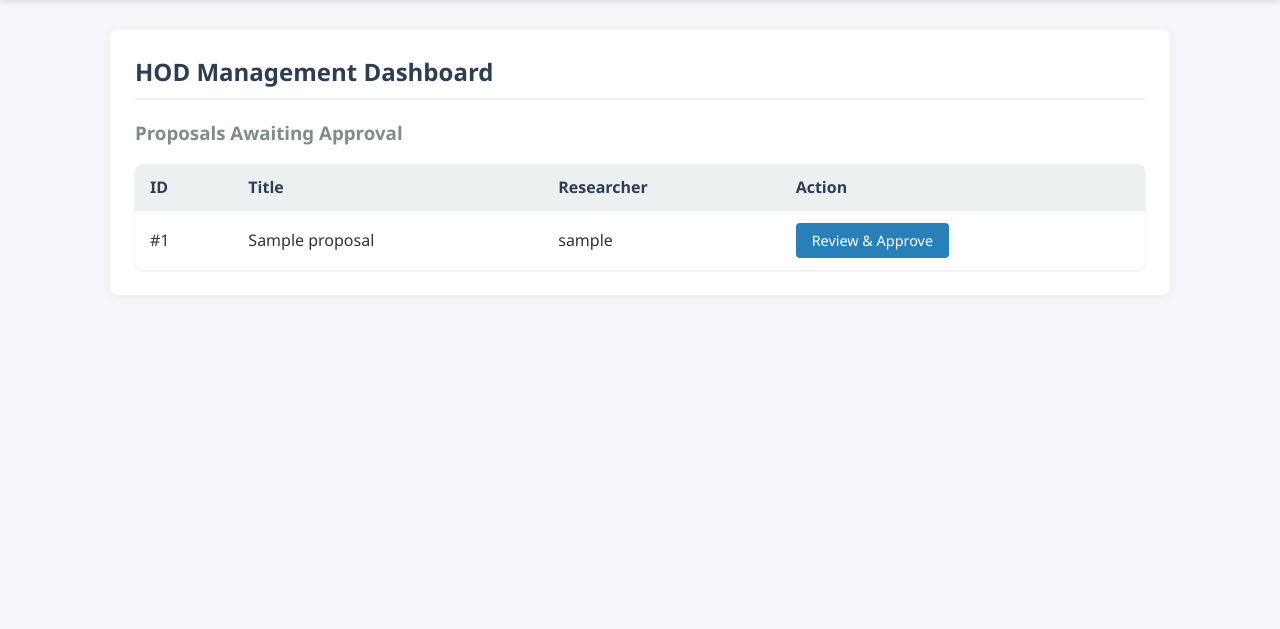
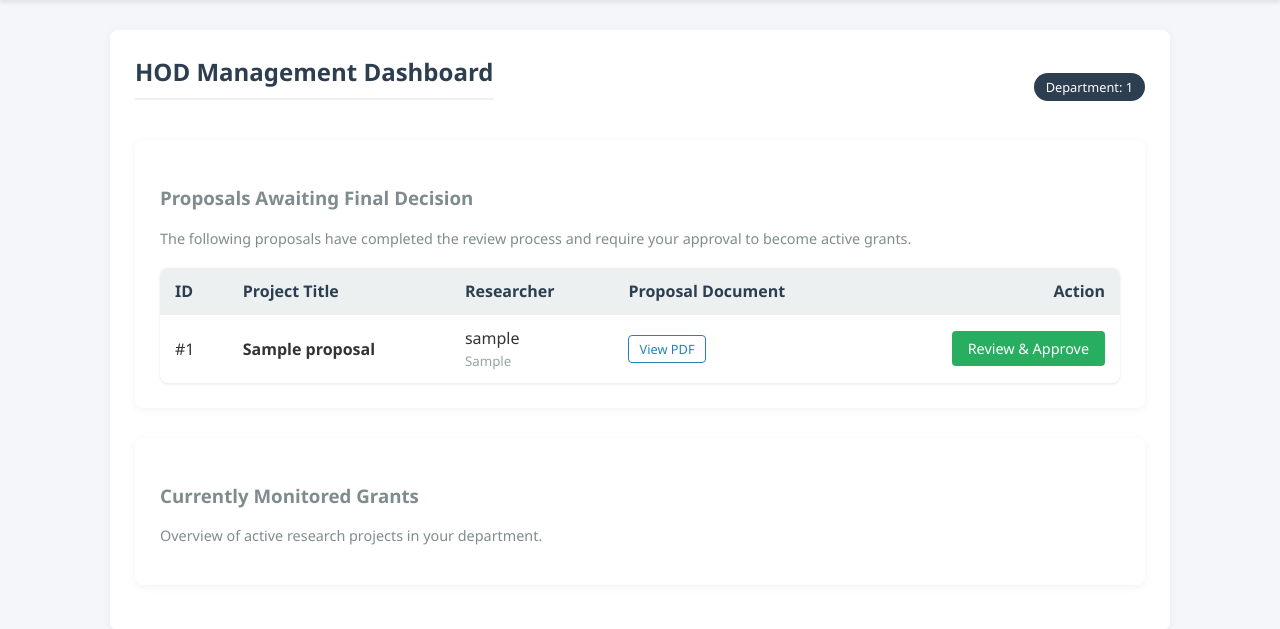
Before and after one commit to MrMinton/Research-Grant-Management-System, a Django app: template rgms_config/templates/grants/hod_dashboard.html in a window 1280 px wide. Shown: the part 60-689 px from the top of the page. Run offline with Django 5.2, Linux system fonts and the light colour scheme; the template is opened without the code that fills it: values that come from a table or form of the project are taken from there, others are empty; a user stored in the database is signed in; tables that the repository leaves empty hold one stand-in row (values such as "Sample post").

Commit message:
Made a change to proposal model

```diff
--- a/rgms_config/grants/models.py
+++ b/rgms_config/grants/models.py
@@ -4,6 +4,7 @@ from users.models import Researcher, Reviewer, HOD, User
 class Proposal(models.Model):
     proposalID = models.AutoField(primary_key=True)
     title = models.CharField(max_length=255)
+    pdf_file = models.FileField(upload_to='proposals/pdfs/', null=True, blank=True)
     submissionDate = models.DateField(auto_now_add=True)
     status = models.CharField(max_length=50, default='Draft')
     version = models.FloatField(default=1.0)
--- a/rgms_config/rgms_config/settings.py
+++ b/rgms_config/rgms_config/settings.py
@@ -11,10 +11,13 @@ https://docs.djangoproject.com/en/6.0/ref/settings/
 """
 
 from pathlib import Path
+import os
 
 # Build paths inside the project like this: BASE_DIR / 'subdir'.
 BASE_DIR = Path(__file__).resolve().parent.parent
 
+MEDIA_URL = '/media/'
+MEDIA_ROOT = os.path.join(BASE_DIR, 'media')
 
 # Quick-start development settings - unsuitable for production
 # See https://docs.djangoproject.com/en/6.0/howto/deployment/checklist/
--- a/rgms_config/rgms_config/urls.py
+++ b/rgms_config/rgms_config/urls.py
@@ -19,6 +19,8 @@ from django.urls import path
 from django.contrib.auth import views as auth_views # Django's built-in auth views
 from users import views as user_views # Your User views
 from grants import views as grant_views # Your Grant views
+from django.conf import settings
+from django.conf.urls.static import static
 
 urlpatterns = [
     path('admin/', admin.site.urls),
@@ -52,3 +54,6 @@ urlpatterns = [
 	path('hod/dashboard/', grant_views.hod_dashboard, name='hod_dashboard'),
     path('hod/approve/<int:proposal_id>/', grant_views.approve_proposal, name='approve_proposal'),
 ]
+
+if settings.DEBUG:
+    urlpatterns += static(settings.MEDIA_URL, document_root=settings.MEDIA_ROOT)
--- a/rgms_config/templates/grants/hod_dashboard.html
+++ b/rgms_config/templates/grants/hod_dashboard.html
@@ -1,35 +1,105 @@
 {% extends 'base.html' %} {% block content %}
+<div
+  class="dashboard-header"
+  style="
+    display: flex;
+    justify-content: space-between;
+    align-items: center;
+    margin-bottom: 20px;
+  "
+>
   <h2>HOD Management Dashboard</h2>
+  <span
+    class="badge"
+    style="
+      background: #2c3e50;
+      color: white;
+      padding: 5px 12px;
+      border-radius: 20px;
+      font-size: 0.8em;
+    "
+  >
+    Department: {{ user.hod.deptID }}
+  </span>
+</div>
 
-<h3>Proposals Awaiting Approval</h3>
+<div class="card">
+  <h3>Proposals Awaiting Final Decision</h3>
+  <p style="color: #7f8c8d; font-size: 0.9em; margin-bottom: 20px">
+    The following proposals have completed the review process and require your
+    approval to become active grants.
+  </p>
+
   <table>
     <thead>
       <tr>
         <th>ID</th>
-      <th>Title</th>
+        <th>Project Title</th>
         <th>Researcher</th>
-      <th>Action</th>
+        <th>Proposal Document</th>
+        <th style="text-align: right">Action</th>
       </tr>
     </thead>
     <tbody>
-    {% for proposal in pending_proposals %}
+      {% for proposal in proposals %}
       <tr>
         <td>#{{ proposal.proposalID }}</td>
-      <td>{{ proposal.title }}</td>
-      <td>{{ proposal.researcher.username }}</td>
+        <td><strong>{{ proposal.title }}</strong></td>
         <td>
+          {{ proposal.researcher.username }}
+          <br /><small style="color: #95a5a6"
+            >{{ proposal.researcher.department }}</small
+          >
+        </td>
+        <td>
+          {% if proposal.pdf_file %}
+          <a
+            href="{{ proposal.pdf_file.url }}"
+            target="_blank"
+            class="btn btn-outline"
+            style="
+              border: 1px solid #2980b9;
+              color: #2980b9;
+              padding: 4px 10px;
+              font-size: 0.8em;
+            "
+          >
+            View PDF
+          </a>
+          {% else %}
+          <span style="color: #e74c3c; font-size: 0.85em"
+            >No file uploaded</span
+          >
+          {% endif %}
+        </td>
+        <td style="text-align: right">
           <a
             href="{% url 'approve_proposal' proposal.proposalID %}"
             class="btn btn-primary"
-          >Review & Approve</a
+            style="background-color: #27ae60"
           >
+            Review & Approve
+          </a>
         </td>
       </tr>
       {% empty %}
       <tr>
-      <td colspan="4">No proposals currently awaiting approval.</td>
+        <td
+          colspan="5"
+          style="text-align: center; padding: 40px; color: #95a5a6"
+        >
+          <p>No proposals are currently waiting for your decision.</p>
+        </td>
       </tr>
       {% endfor %}
     </tbody>
   </table>
+</div>
+
+<div class="card" style="margin-top: 30px">
+  <h3>Currently Monitored Grants</h3>
+  <p style="color: #7f8c8d; font-size: 0.9em">
+    Overview of active research projects in your department.
+  </p>
+</div>
 {% endblock %}
```
Also changed, not shown: rgms_config/grants/forms.py (+2 -6 lines), rgms_config/grants/views.py (+2 -5 lines), rgms_config/grants/migrations/0005_proposal_pdf_file.py (added), 4 other files. Lines whose indentation alone changed are shown as unchanged.
